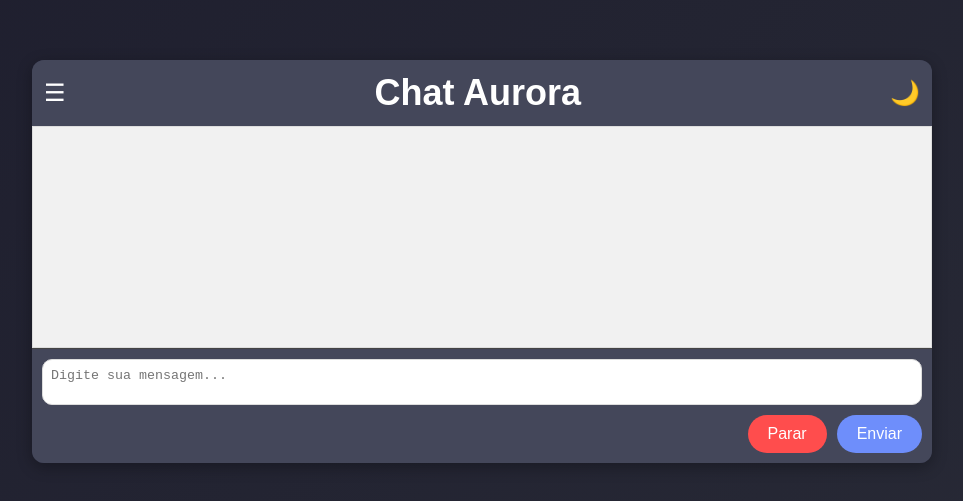
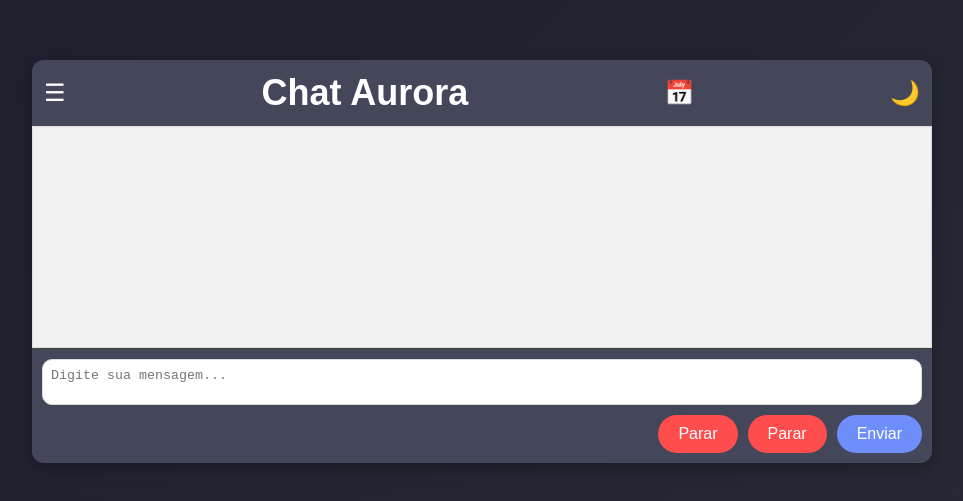
Before and after one commit to DevMachad0/Aurora, a website: page public/chat-aurora.html in a window 1280 px wide. Shown: the part 139-640 px from the top of the page, without its empty margins (158-1121 px from the left). Drawn offline with Linux system fonts and the light colour scheme; sample sign-in values are in the browser's storage.

Commit message:
incluindo botão de agenda

```diff
--- a/public/chat-aurora.html
+++ b/public/chat-aurora.html
@@ -35,6 +35,7 @@
     <header>
         <button id="menu-toggle" class="menu-button">☰</button>
         <h1>Chat Aurora</h1>
+        <button id="theme-toggle" class="theme-button">📅</button>
         <button id="theme-toggle" class="theme-button">🌙</button>
     </header>
 
@@ -45,6 +46,7 @@
     <div class="input-container">
         <textarea id="message-input" placeholder="Digite sua mensagem..."></textarea>
         <div class="action-container">
+            <button id="stop-button">Parar</button>
             <button id="stop-button">Parar</button>
             <button id="send-button">Enviar</button>
             <!-- Botões adicionais podem ser adicionados aqui futuramente -->
```
